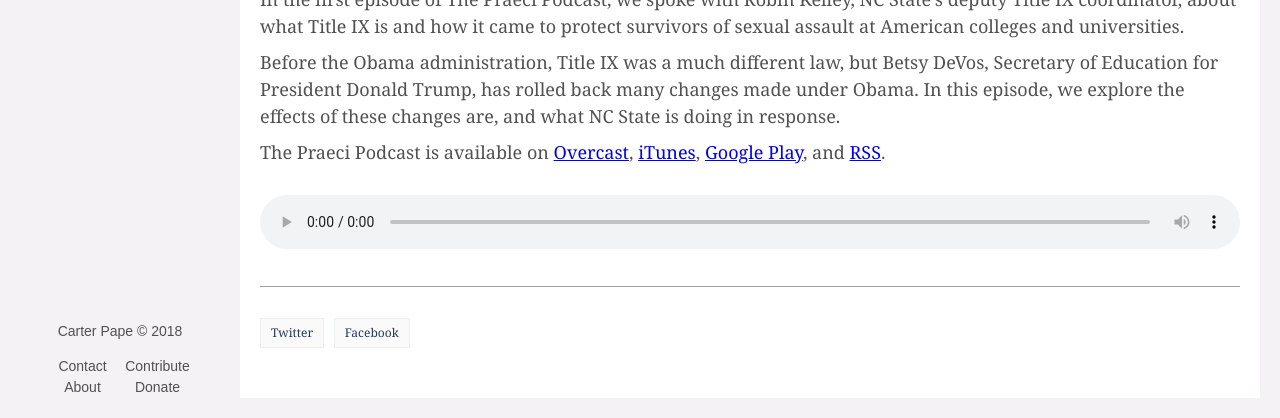
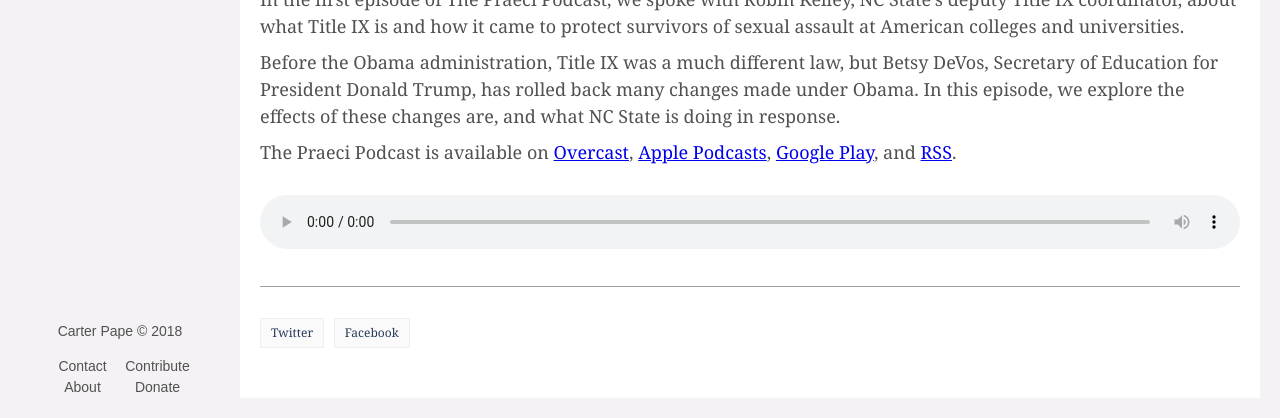
Before and after one commit to Praeci/praeci.github.io, a Jekyll site: the page built from podcast/_posts/2017-10-16-Title-IX-in-the-Trump-era.md, in a window 1280 px wide, cut to the strip 510-928 px from the top of the page. Built offline with Jekyll 4.4.1, drawn with Linux system fonts in a browser that asks for light colours.

Commit message:
now on-brand with Apple Podcasts

```diff
--- a/_includes/podcast-availability.md
+++ b/_includes/podcast-availability.md
@@ -1,6 +1,6 @@
-The Praeci Podcast is available on [Overcast][Overcast], [iTunes][iTunes], [Google Play][Google Play], and [RSS][RSS].
+The Praeci Podcast is available on [Overcast][Overcast], [Apple Podcasts][Apple Podcasts], [Google Play][Google Play], and [RSS][RSS].
 
 [Overcast]: https://overcast.fm/itunes1338352770/protected-class
-[iTunes]: https://itunes.apple.com/us/podcast/the-praeci-podcast/id1294565233?mt=2
+[Apple Podcasts]: https://itunes.apple.com/us/podcast/the-praeci-podcast/id1294565233?mt=2
 [Google Play]: https://playmusic.app.goo.gl/?ibi=com.google.PlayMusic&isi=691797987&ius=googleplaymusic&apn=com.google.android.music&link=https://play.google.com/music/m/I5pacw7a7u7deoysyusowjxktqa?t%3DProtected_Class%26pcampaignid%3DMKT-na-all-co-pr-mu-pod-16
 [RSS]: http://praeci.com/podcast.xml
```
Also changed, not shown: _includes/protected-class-availability.md (+2 -2 lines).
